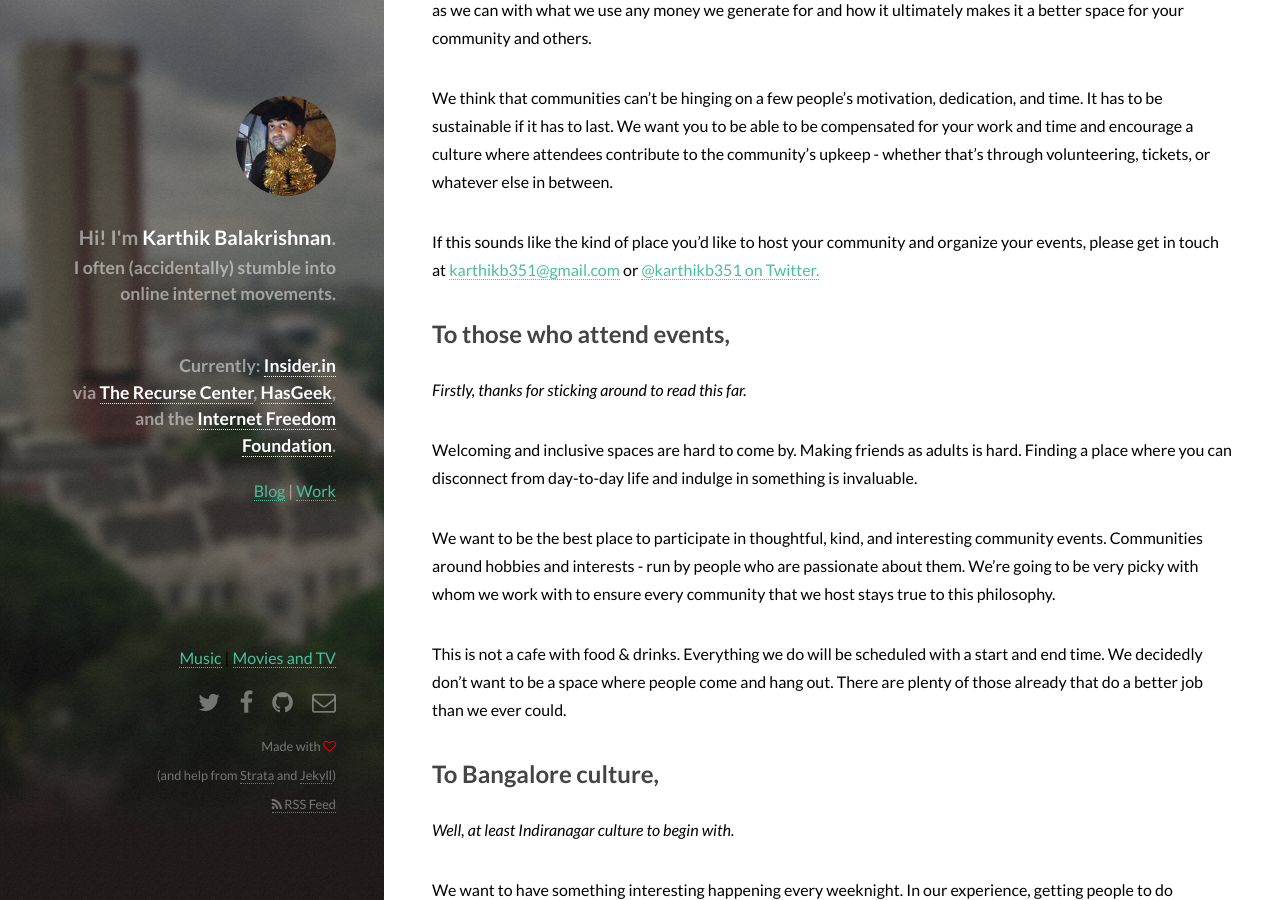
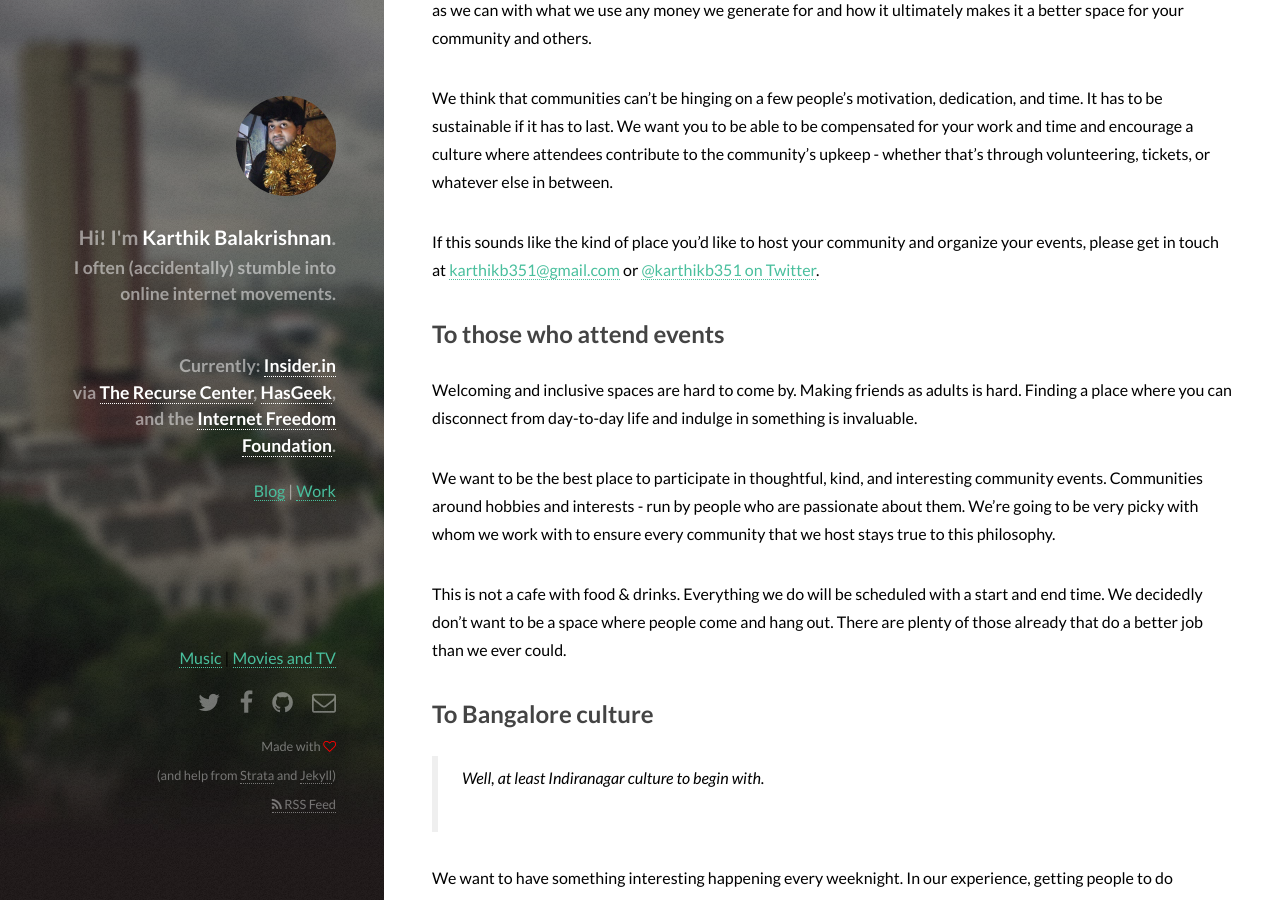
Before and after one commit to karthikb351/karthikb351, a Jekyll site: the page built from _posts/2023-11-09-the-hex-project.md, in a window 1280 px wide and 900 px high, scrolled down 1040 px. Built offline with Jekyll 4.4.1, drawn with Linux system fonts in a browser that asks for light colours; comment, search, counter and statistics services are not loaded; some of the changed text lies outside the part shown.

Commit message:
update for dec

```diff
--- a/_posts/2023-11-09-the-hex-project.md
+++ b/_posts/2023-11-09-the-hex-project.md
@@ -10,7 +10,8 @@
 
 We are starting a community space. We don't have a location yet (or even a name), but we'd like to share what we're going to be doing.
 
-## To fellow community organisers,
+## To fellow community organisers
+
 There is so much that goes into making a vibrant community happen that every community organiser has to deal with on their own - from logistics to communication, keeping motivation to time management. Making a sustainable community that's beyond one or two people volunteering time is hard and often a lonely challenge. We want to be the infrastructure - the literal walls and flooring and lights and location, but also share what we've learnt over the last 8 years of running [ReRoll Board Games](https://reroll.in) and [Puzzled Pint Bangalore](https://twitter.com/puzzledpintblr) so you can focus on what actually important: **filling the space and making it your community's home.**
 
 We want to better understand what tools and support you need. Managing communication on social media and email newsletters? Helping understand your audience and how to price your tickets? Provide you with good photos of the event to post? Connect you with potential sponsors or partners?
@@ -23,11 +24,9 @@
 
 We think that communities can't be hinging on a few people's motivation, dedication, and time. It has to be sustainable if it has to last. We want you to be able to be compensated for your work and time and encourage a culture where attendees contribute to the community's upkeep - whether that's through volunteering, tickets, or whatever else in between.
 
-If this sounds like the kind of place you'd like to host your community and organize your events, please get in touch at <a href="mailto:karthikb351@gmail.com">karthikb351@gmail.com</a> or <a href="https://twitter.com/karthikb351">@karthikb351 on Twitter.</a>
+If this sounds like the kind of place you'd like to host your community and organize your events, please get in touch at [karthikb351@gmail.com](mailto:karthikb351@gmail.com) or [@karthikb351 on Twitter](https://twitter.com/karthikb351).
 
-
-## To those who attend events,
-<small><i>Firstly, thanks for sticking around to read this far.</i></small>
+## To those who attend events
 
 Welcoming and inclusive spaces are hard to come by. Making friends as adults is hard. Finding a place where you can disconnect from day-to-day life and indulge in something is invaluable.
 
@@ -35,8 +34,9 @@
 
 This is not a cafe with food & drinks. Everything we do will be scheduled with a start and end time. We decidedly don't want to be a space where people come and hang out. There are plenty of those already that do a better job than we ever could.
 
-## To Bangalore culture,
-<small><i>Well, at least Indiranagar culture to begin with.</i></small>
+## To Bangalore culture
+
+> Well, at least Indiranagar culture to begin with.
 
 We want to have something interesting happening every weeknight. In our experience, getting people to do something regularly after work is the key to making it a part of their lives and schedules.
 
@@ -47,6 +47,7 @@
 > There is a great term for this in sociology called [third places](https://www.thegoodtrade.com/features/third-place-community-spaces/) which I encourage you to read for a better understanding of what we're aiming to be.
 
 ## What's different about us?
+
 Hopefully a lot! We know there are already many community spaces in the city, from small cafes to dedicated event spaces. We've probably done an event at many of them (and will in the future)
 
 But there is plenty of room under the tent. We aren't competing with other places and honestly believe the more options organisers have, the more we'll be able to raise the bar for everyone.
```
Also changed, not shown: other parts of _posts/2023-11-09-the-hex-project.md (+1 -1 lines), _posts/2023-12-18-we-have-a-location.md (added, +21 -0 lines), pages/blog-hex-project.html (added, +31 -0 lines).
